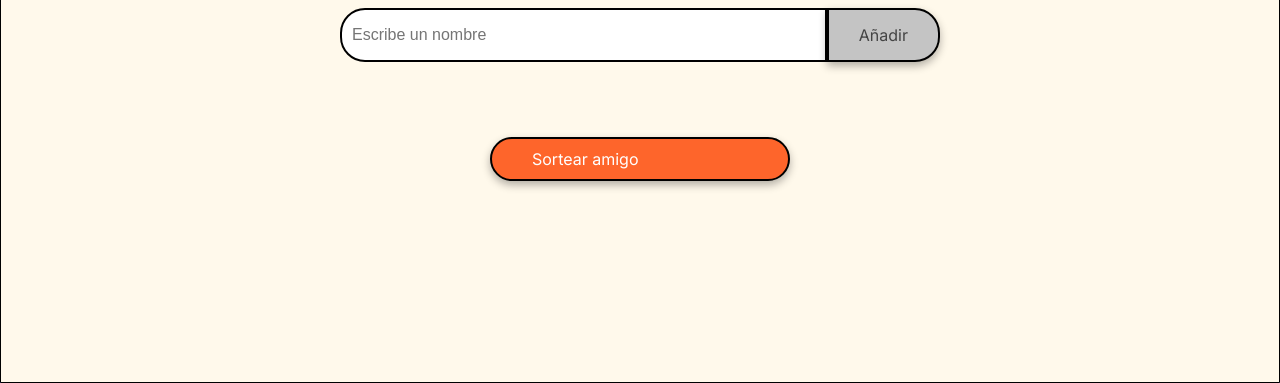
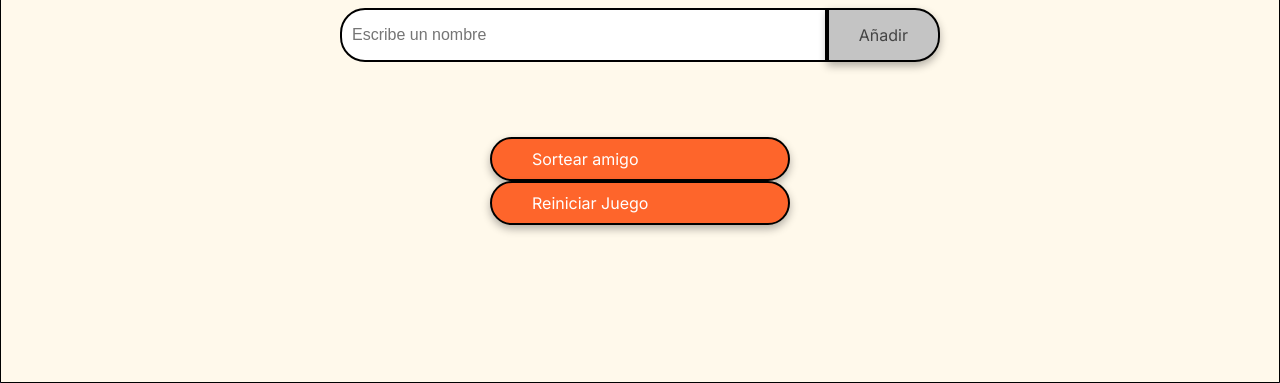
Before and after one commit to letcheverry1/challenge-amigo-secreto, a plain HTML site: page index.html in a window 1280 px wide. Shown: the part 417-800 px from the top of the page. Drawn offline with Linux system fonts and the light colour scheme.

Commit message:
COnfiguracion del boton de reinicio del juego

```diff
--- a/app.js
+++ b/app.js
@@ -78,10 +78,13 @@ function reiniciarJuego(){
     nombres = [];
 
     document.getElementById("listaAmigos").innerHTML="";
+    document.getElementById("resultado").innerHTML = "";
 
     asignarTextoElem("h2","");
 
     borrarCampo();
 
     console.log( "Juego reiniciado");
+
+    nombres.length = 0;
 }
--- a/index.html
+++ b/index.html
@@ -31,6 +31,9 @@
                 <button class="button-draw" onclick="sortearAmigo()" aria-label="Sortear amigo secreto">
                     Sortear amigo
                 </button>
+                <button class="button-draw" onclick="reiniciarJuego()" aria-label="Reiniciar">
+                    Reiniciar Juego
+                </button>
             </div>
         </section>
     </main>
```
